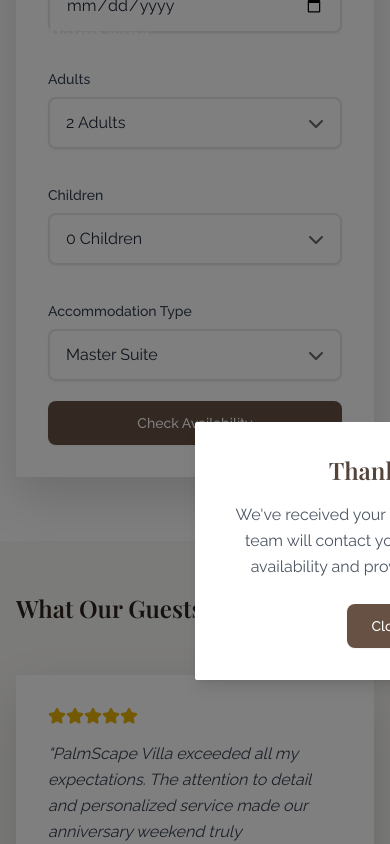
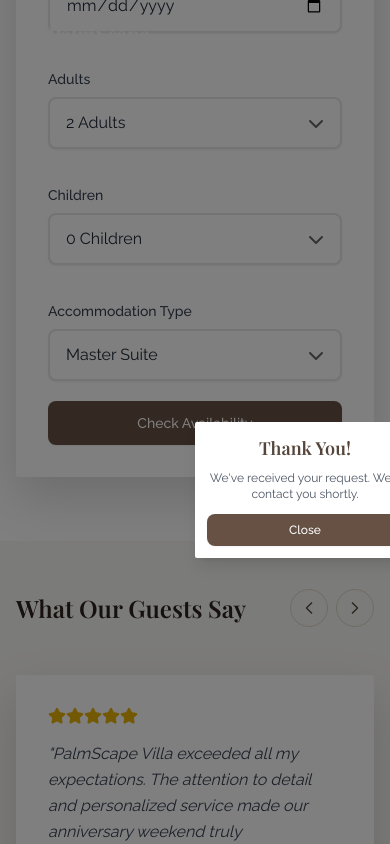
Before and after one commit to Swagzilla007/Palmscape, a React (Vite) app in the folder frontend/: page / in a window 390 px wide. Both pictures are taken after typing "2020-01-15", "2020-01-15" into the empty fields and a click on the button "Check Availability". Shown: the part 6941-7785 px from the top of the page. Built offline with nearby package versions, Linux system fonts and the light colour scheme.

Commit message:
improved responsiveness in submit form dialog box

```diff
--- a/frontend/src/components/BookingForm.jsx
+++ b/frontend/src/components/BookingForm.jsx
@@ -140,34 +140,37 @@ const BookingForm = () => {
       <AnimatePresence>
         {showDialog && (
           <>
+            {/* Overlay */}
             <motion.div
               initial={{ opacity: 0 }}
               animate={{ opacity: 1 }}
               exit={{ opacity: 0 }}
-              className="fixed inset-0 bg-black/50 z-50"
+              className="fixed inset-0 bg-black/50 z-[60]"
               onClick={() => setShowDialog(false)}
             />
+
+            {/* Dialog */}
             <motion.div
               initial={{ opacity: 0, scale: 0.95 }}
               animate={{ opacity: 1, scale: 1 }}
               exit={{ opacity: 0, scale: 0.95 }}
-              className="fixed top-1/2 left-1/2 -translate-x-1/2 -translate-y-1/2 bg-white p-8 rounded-sm shadow-lg z-50 max-w-md w-full"
+              className="fixed left-[50%] top-[50%] -translate-x-1/2 -translate-y-1/2 w-[60%] sm:w-[90%] max-w-[220px] sm:max-w-sm mx-auto bg-white p-3 sm:p-6 md:p-8 rounded-sm shadow-lg z-[70]"
             >
               <button
                 onClick={() => setShowDialog(false)}
-                className="absolute right-4 top-4 text-gray-400 hover:text-gray-600"
+                className="absolute right-2 top-2 sm:right-4 sm:top-4 text-gray-400 hover:text-gray-600 transition-colors"
               >
-                <X size={24} />
+                <X size={18} className="sm:w-6 sm:h-6" />
               </button>
 
               <div className="text-center">
-                <h3 className="text-2xl font-serif text-primary-900 mb-4">Thank You!</h3>
-                <p className="text-gray-600 mb-6">
-                  We've received your booking request. Our team will contact you shortly to confirm availability and provide further details.
+                <h3 className="text-lg sm:text-2xl font-serif text-primary-900 mb-2 sm:mb-4">Thank You!</h3>
+                <p className="text-xs sm:text-base text-gray-600 mb-3 sm:mb-6">
+                  We've received your request. We'll contact you shortly.
                 </p>
                 <button
                   onClick={() => setShowDialog(false)}
-                  className="btn-primary"
+                  className="btn-primary w-full text-xs sm:text-base py-2 sm:py-3"
                 >
                   Close
                 </button>
```
